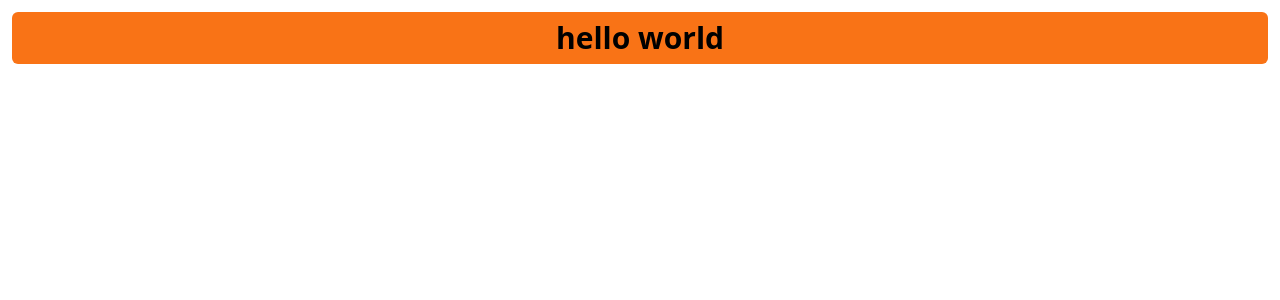
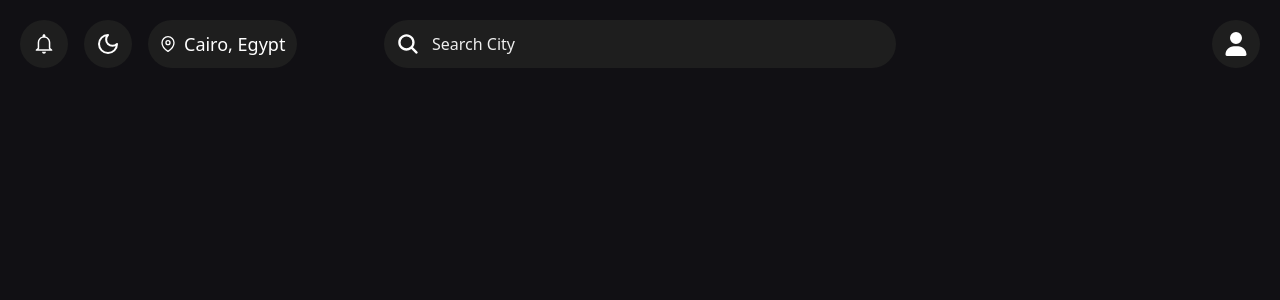
Before and after one commit to adhamhaithameid/codveda-intern, a React (Vite) app in the folder Tasks/Whether-Dashboard/: page / in a window 1280 px wide. Shown: the top 300 px of the page. Built offline with nearby package versions, Linux system fonts and the light colour scheme.

Commit message:
made the header of the page so far

```diff
--- a/Tasks/Whether-Dashboard/package.json
+++ b/Tasks/Whether-Dashboard/package.json
@@ -11,7 +11,8 @@
   },
   "dependencies": {
     "react": "^19.0.0",
-    "react-dom": "^19.0.0"
+    "react-dom": "^19.0.0",
+    "react-icons": "^5.5.0"
   },
   "devDependencies": {
     "@eslint/js": "^9.22.0",
--- a/Tasks/Whether-Dashboard/src/App.jsx
+++ b/Tasks/Whether-Dashboard/src/App.jsx
@@ -1,10 +1,10 @@
+import Header from "./components/Header";
+
 function App() {
   return (
-    <>
-      <div className="text-3xl bg-orange-500 text-center rounded-md m-3 font-bold py-2">
-        hello world
-      </div>
-    </>
+    <div className="h-screen w-screen bg-background">
+      <Header />
+    </div>
   );
 }
 
--- /dev/null
+++ b/Tasks/Whether-Dashboard/src/components/Header.jsx
@@ -0,0 +1,47 @@
+import { LuMoon } from "react-icons/lu";
+import { IoMdNotificationsOutline } from "react-icons/io";
+import { FiMapPin } from "react-icons/fi";
+import { FaUser } from "react-icons/fa6";
+import { IoSearch } from "react-icons/io5";
+
+function Header() {
+  return (
+    <div className="w-screen bg-background">
+
+    {/* Left group: notifications, Dark mode toggle, location */}
+      <div className="flex absolute top-0 left-0">
+        <button className="relative w-[3rem] h-[3rem] bg-button_dark m-5 rounded-full items-center justify-center flex">
+          <IoMdNotificationsOutline className="text-2xl text-white" />
+        </button>
+        <button className="relative w-[3rem] h-[3rem] bg-button_dark m-5 -ml-1 rounded-full items-center justify-center flex">
+          <LuMoon className="text-2xl text-white" />
+        </button>
+        <button className="relative min-w-3 h-[3rem] bg-button_dark m-5 -ml-1 rounded-full items-center p-3 place-content-evenly gap-2 justify-center flex">
+          <FiMapPin className="text-1xl text-white" />
+          <span className="text-lg text-white">Cairo, Egypt</span>
+        </button>
+      </div>
+
+      {/* Center: Search bar */}
+      <div className="flex absolute top-0 right-0">
+        <div className="relative w-[32rem] h-[3rem] focus-within:outline-1 focus-within:outline focus-within:outline-white bg-button_dark mt-5 mr-96 rounded-full items-center justify-left flex p-3 gap-3 ease-in-out duration-100">
+          <IoSearch className="text-2xl text-white" />
+          <input
+            type="text"
+            placeholder="Search City"
+            className="flex-1 bg-transparent outline-none text-base placeholder-secondary_text text-secondary_text"
+          />
+        </div>
+      </div>
+
+      {/* Right group: user avatar */}
+      <div className="flex absolute top-0 right-0">
+          <button className="relative w-[3rem] h-[3rem] bg-button_dark m-5 rounded-full items-center justify-center flex ">
+            <FaUser className="text-2xl text-white " />
+          </button>
+      </div>
+    </div>
+  );
+}
+
+export default Header;
--- a/Tasks/Whether-Dashboard/tailwind.config.js
+++ b/Tasks/Whether-Dashboard/tailwind.config.js
@@ -1,8 +1,16 @@
 /** @type {import('tailwindcss').Config} */
 export default {
+  mode: "jit",
   content: ["./index.html", "./src/**/*.{js,ts,jsx,tsx}"],
   theme: {
-    extend: {},
+    extend: {
+      colors: {
+        button_dark: "#1e1e1e",
+        background: "#111014",
+        primary_text:"#e7e7e7",
+        secondary_text:"#eeeeee",
+      },
+    },
   },
   plugins: [],
 };
```
Also changed, not shown: 1 other file (tests, documents, lock files or other folders).
